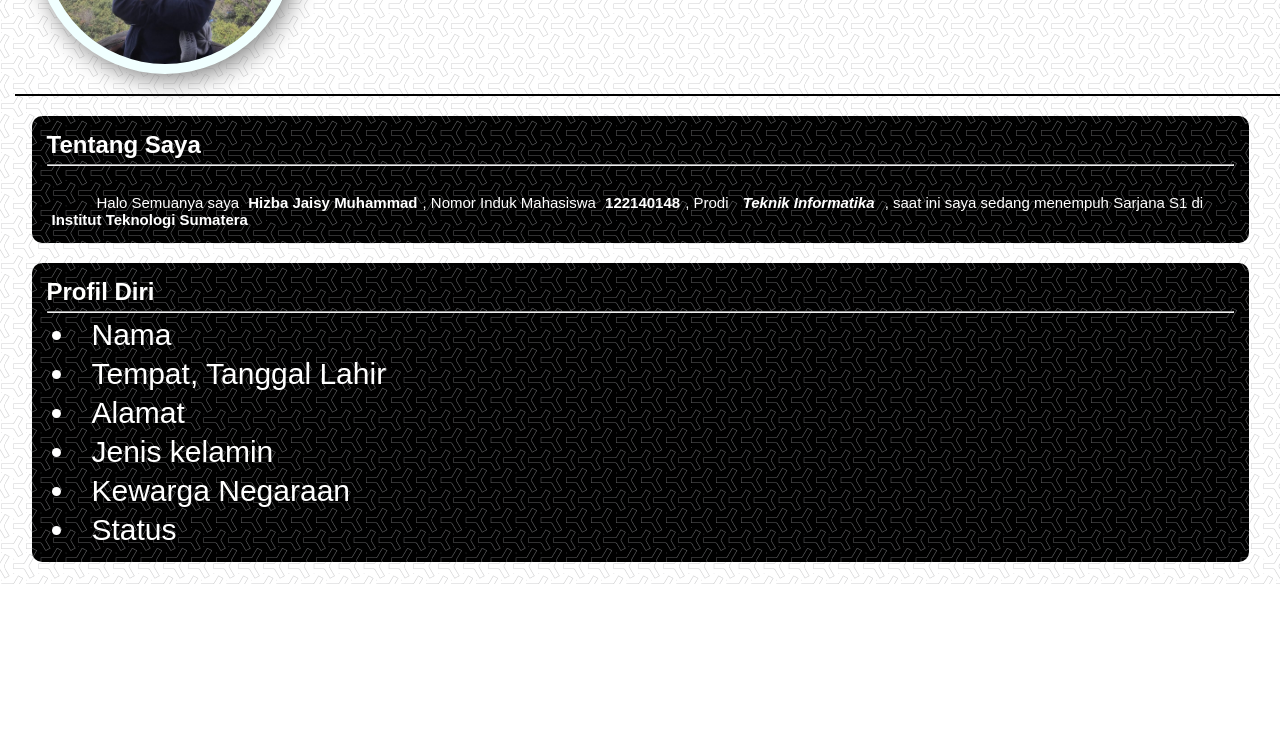
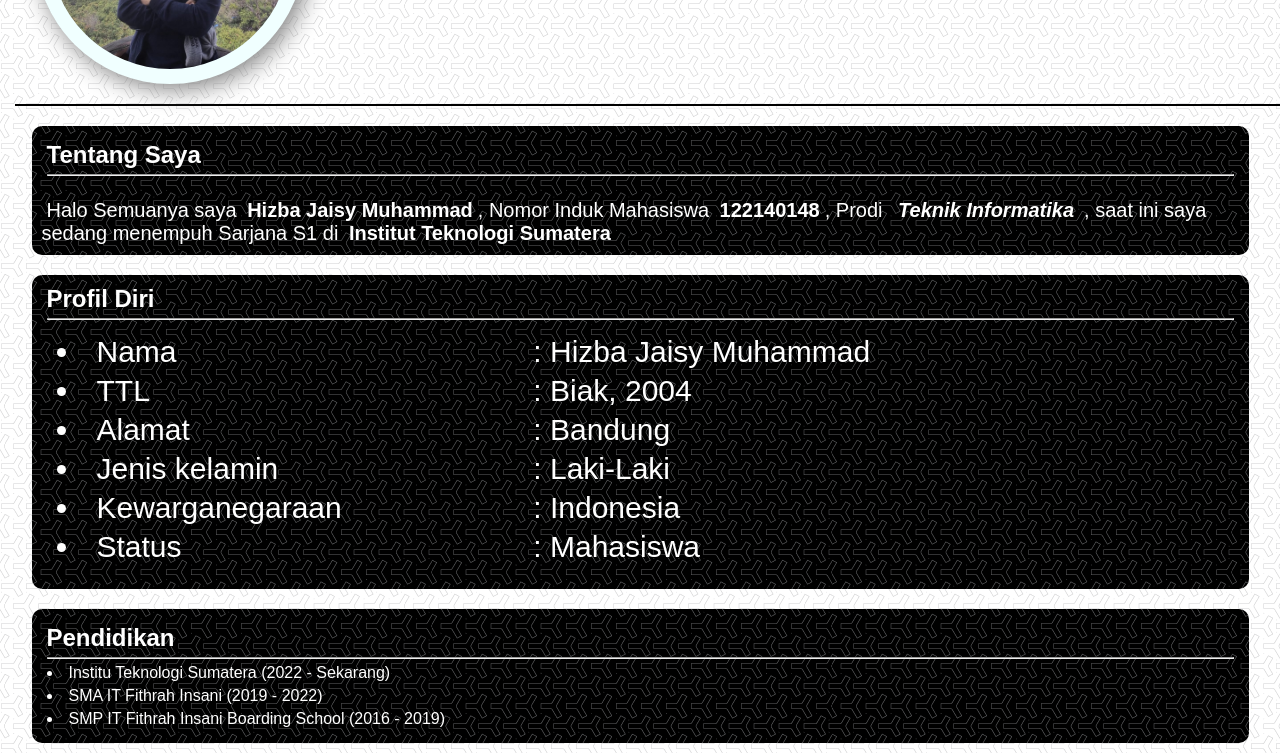
Before and after one commit to Zimhiii/Portohizbaa, a plain HTML site: page index.html in a window 1280 px wide. Shown: the part 216-969 px from the top of the page. Before the commit the page ends 800 px from the top, so only its background shows below. Drawn offline with Linux system fonts and the light colour scheme.

Commit message:
add Pendidikan

```diff
--- a/index.html
+++ b/index.html
@@ -38,15 +38,32 @@
     <div class="containerprofil">
         <h2>Profil Diri</h2>
         <hr>
-        <div class="profil1">
-          <li>Nama</li>
-          <li>Tempat, Tanggal Lahir</li>
-          <li>Alamat</li>
-          <li>Jenis kelamin</li>
-          <li>Kewarga Negaraan</li>
-          <li>Status</li>
+        <div class="profil">
+          <div class="profil1">
+            <li>Nama</li>
+            <li>TTL</li>
+            <li>Alamat</li>
+            <li>Jenis kelamin</li>
+            <li>Kewarganegaraan</li>
+            <li>Status</li>
+          </div>
+          <div class="profil2">
+            <li>: Hizba Jaisy Muhammad</li>
+            <li>: Biak, 2004</li>
+            <li>: Bandung</li>
+            <li>: Laki-Laki</li>
+            <li>: Indonesia</li>
+            <li>: Mahasiswa</li>
+          </div>
         </div>
     </div>
 
+    <div class="containerpendidikan">
+      <h2>Pendidikan</h2>
+      <hr>
+        <li>Institu Teknologi Sumatera (2022 - Sekarang)</li>
+        <li>SMA IT Fithrah Insani (2019 - 2022)</li>
+        <li>SMP IT Fithrah Insani Boarding School (2016 - 2019)</li>
+    </div>
   </body>
 </html>
--- a/style.css
+++ b/style.css
@@ -25,7 +25,7 @@ div.imgwrp {
   height: 250px;
   box-shadow: 5px 5px 25px grey;
   border-radius: 50%;
-  padding: 5px;
+  padding: 10px;
   display: flex;
   justify-content: center;
 }
@@ -70,7 +70,7 @@ p {
 }
 .containertentang p {
   text-indent: 50px;
-  font-size: 15px;
+  font-size: 20px;
 }
 
 /* Profil Diri */
@@ -87,13 +87,44 @@ div.containerprofil {
 
 .containerprofil h2,
 p {
+  display: inline;
   color: white;
 }
 .containerprofil li {
   color: white;
+  font-size: 30px;
+}
+.profil {
+  display: flex;
 }
 
 .profil1 {
-  width: 50%;
-  font-size: 30px;
+  width: 40%;
 }
+.profil2 {
+  width: 60%;
+  list-style-type: none;
+}
+
+/* Pendidikan */
+div.containerpendidikan {
+  margin-top: 20px;
+  margin-left: auto;
+  margin-right: auto;
+  background-image: url(image/y-so-serious.png);
+  width: 95%;
+  opacity: 1;
+  border-radius: 10px;
+  padding: 10px;
+}
+
+.containerpendidikan h2 {
+  color: white;
+}
+
+.containerpendidikan ol {
+  padding-left: 10px;
+}
+.containerpendidikan li {
+  color: white;
+}
```
